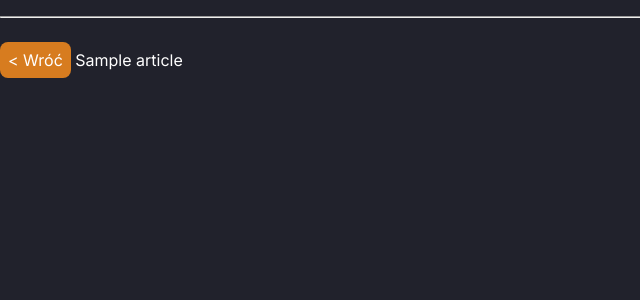
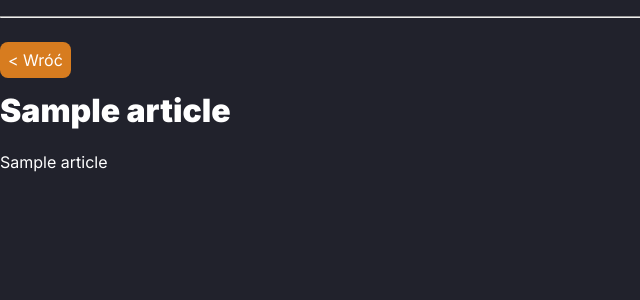
Before and after one commit to dzifors/lista-100, a FastAPI app: template templates/article.html in a window 1280 px wide. Shown: the part 116-416 px from the top of the page, without its empty margins (0-640 px from the left). Run offline with FastAPI, Linux system fonts and the light colour scheme; the template is opened without the code that fills it: most values are stand-ins (such as "Sample title", 1, 10 or a date in 2020).

Commit message:
Styling changes

```diff
--- a/objects/articles.py
+++ b/objects/articles.py
@@ -13,6 +13,7 @@ class Article(BaseModel):
 
 async def get_article(id: int):
     res = await db.fetch_one("SELECT * FROM articles WHERE id = :id", {"id": id})
+    print(res)
 
     return res
 
--- a/static/style.css
+++ b/static/style.css
@@ -42,6 +42,10 @@ header > nav > a:hover {
   margin: 2rem auto;
 }
 
+.page-header {
+  text-align: center;
+}
+
 .article {
   border: 1px solid hsla(var(--base), 50%, 85%, 50%);
   border-radius: 0.75rem;
@@ -58,7 +62,7 @@ header > nav > a:hover {
 }
 
 .article-title {
-  font-size: 175%;
+  font-size: 200%;
   font-weight: 900;
 }
 
--- a/templates/article.html
+++ b/templates/article.html
@@ -4,5 +4,6 @@
 
 {% block content %}
   <a href="/aktualnosci" class="article-button">&lt; Wróć</a>
-  {{ article[2] | safe }}
+  <h1 class="article-title">{{ article[1] }}</h1>
+  <p>{{ article[2] | safe }}</p>
 {% endblock %}
--- a/templates/news.html
+++ b/templates/news.html
@@ -3,6 +3,7 @@
 
 {% block content %}
 
+<h1 class="page-header">Aktualności</h1>
 <div class="article-list">
 {% for article in articles %}
   <div class="article">
```
